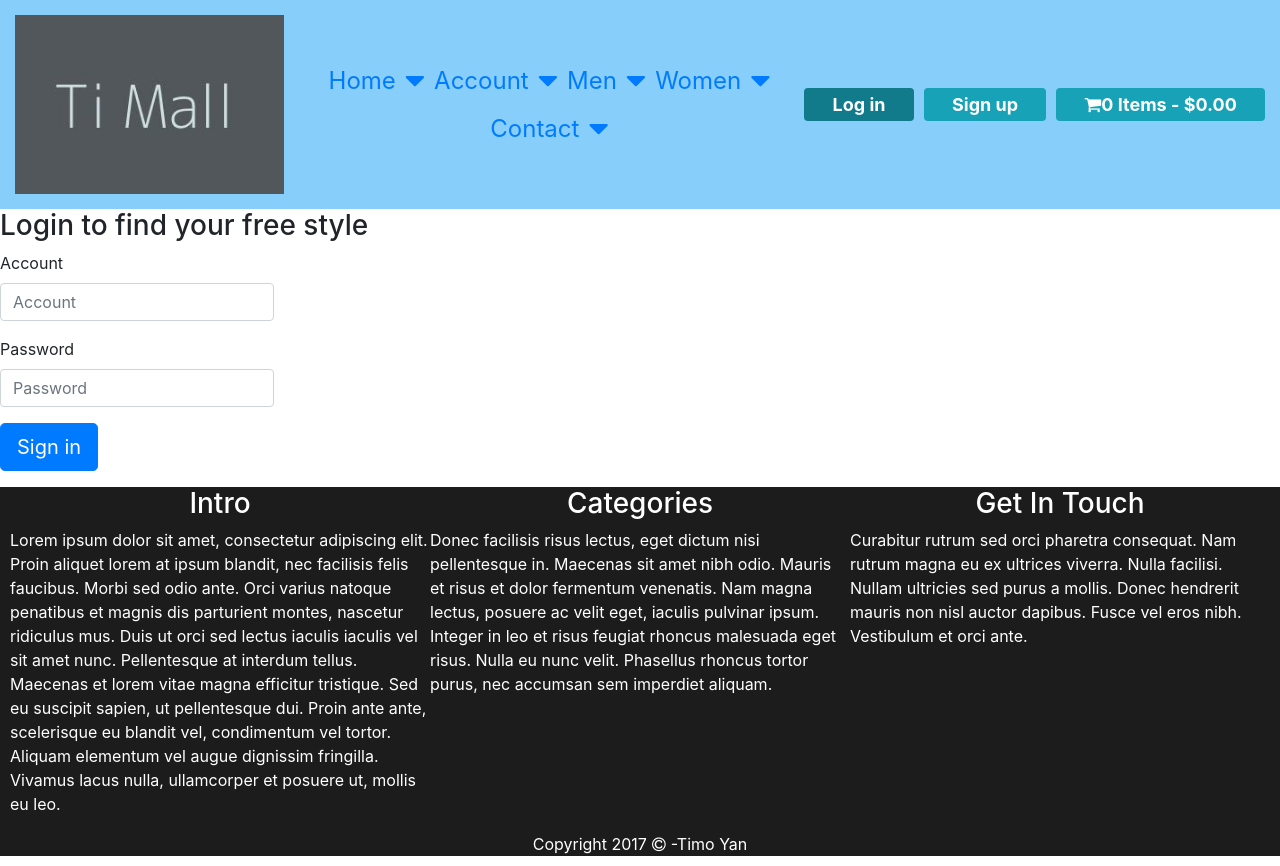
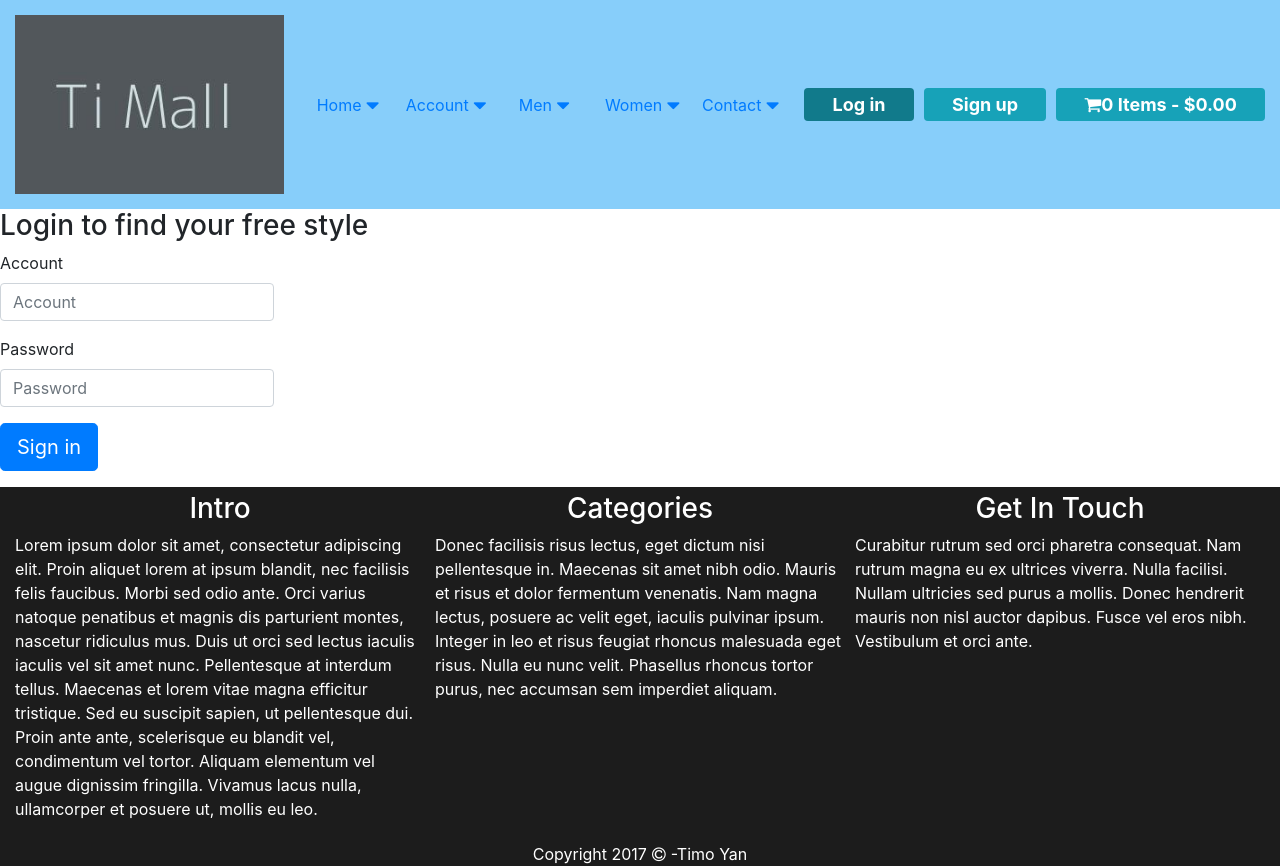
Before and after one commit to timoyan/Ng4Learning, an Angular app: page /login in a window 1280 px wide. Built offline with nearby package versions, Linux system fonts and the light colour scheme.

Commit message:
product page

```diff
--- a/src/app/app.component.scss
+++ b/src/app/app.component.scss
@@ -1,44 +1,44 @@
-header{
-    // flex:0 0 auto;
+header {
     background-color: lightskyblue;
 }
 
-main{
+main {
     flex: 1 1 auto;
     min-height: 300px;
     flex-direction: column;
 }
 
-footer{
+footer {
     background-color: #1C1C1C;
-    color:white;
+    color: white;
 }
 
 @media (min-width: 768px) {
-    header{
-        flex:0.2;
+    header {
+        flex: 0.3;
     }
-
-    main{
-        flex:1.8;
+    main {
+        flex: 1.8;
     }
-
-    section{
+    section {
         flex: 1 1 auto;
     }
-
-    footer{
+    footer {
         flex: 0 0 auto;
     }
 }
 
-@media (max-width:767px) {
-    header{
-        min-height: 100px;
-        max-height: 100px;
+@media (max-width:768px) {
+    header {
+        flex: 0.3;
     }
-
-    footer{
-        margin-top:10px;
+    main {
+        flex: 1.8;
+    }
+    section {
+        flex: 1 1 auto;
+    }
+    footer {
+        flex: 0 0 auto;
     }
 }
--- a/src/app/component/cart-modal-row/cart-modal-row.component.scss
+++ b/src/app/component/cart-modal-row/cart-modal-row.component.scss
@@ -1,33 +1,29 @@
-:host{
+:host {
     display: flex;
     flex-direction: column;
 }
 
-@media (min-width: 768px) {
-}
+@media (min-width: 768px) {}
 
-@media (max-width:767px) {
-    .cart-modal-grid-row{
+@media (max-width:768px) {
+    .cart-modal-grid-row {
         flex-direction: row;
         border-bottom: solid 1px black;
         justify-content: space-between
     }
-
-    .cart-modal-grid-row-column-name{
+    .cart-modal-grid-row-column-name {
         flex: 1.2 1.2 40%;
     }
-
-    .cart-modal-grid-row-column-amount{
+    .cart-modal-grid-row-column-amount {
         flex: 0.8 0.8 20%;
-        max-width:20%;
-        input{
+        max-width: 20%;
+        input {
             max-width: 100%;
             text-align: center;
             border-radius: 10px;
         }
     }
-
-    .cart-modal-grid-row-column-price{
+    .cart-modal-grid-row-column-price {
         flex: 1 1 40%;
     }
 }
--- a/src/app/component/cart-modal/cart-modal.component.scss
+++ b/src/app/component/cart-modal/cart-modal.component.scss
@@ -1,33 +1,28 @@
-@media (min-width: 768px) {
-}
+@media (min-width: 768px) {}
 
-@media (max-width:767px) {
-    .cart-modal-grid-container{
+@media (max-width:768px) {
+    .cart-modal-grid-container {
         flex-direction: column;
         text-align: center;
     }
-
-    .cart-modal-grid-row{
+    .cart-modal-grid-row {
         flex-direction: row;
         border-bottom: solid 1px black;
         justify-content: space-between
     }
-
-    .cart-modal-grid-row-column-name{
+    .cart-modal-grid-row-column-name {
         flex: 1.2 1.2 40%;
     }
-
-    .cart-modal-grid-row-column-amount{
+    .cart-modal-grid-row-column-amount {
         flex: 0.8 0.8 20%;
-        max-width:20%;
-        input{
+        max-width: 20%;
+        input {
             max-width: 100%;
             text-align: center;
             border-radius: 10px;
         }
     }
-
-    .cart-modal-grid-row-column-price{
+    .cart-modal-grid-row-column-price {
         flex: 1 1 40%;
     }
 }
--- a/src/app/component/login/login.component.scss
+++ b/src/app/component/login/login.component.scss
@@ -3,22 +3,19 @@
     width: 100%
 }
 
-@media (min-width: 768px) {
-}
+@media (min-width: 768px) {}
 
-@media (max-width:767px) {
-    .login-intro-container{
+@media (max-width:768px) {
+    .login-intro-container {
         justify-content: center;
     }
-
-    .login-form-container{
+    .login-form-container {
         flex-direction: column;
-        button[type="submit"]{
+        button[type="submit"] {
             align-self: center;
         }
     }
-
-    .login-form-button-container{
+    .login-form-button-container {
         flex-direction: row;
         justify-content: center;
     }
--- a/src/app/component/products-item/products-item.component.html
+++ b/src/app/component/products-item/products-item.component.html
@@ -1,10 +1,10 @@
 <div class="d-flex product-card">
     <div class="card-image-container">
         <img [src]='productData.imgurl'>
+    </div>
     <span class="product-card-name">{{productData.name}}</span>
-  </div>
     <p class="product-card-text">{{productData.description}}</p>
-  <div>
+    <div class="product-card-price">
         <span>{{productData.price | currency:'USD':true}}</span>
         <button (click)="addToCart($event);">Add Cart</button>
     </div>
--- a/src/app/component/products-item/products-item.component.scss
+++ b/src/app/component/products-item/products-item.component.scss
@@ -1,52 +1,49 @@
-:host{
-    flex:1 1 20%;
+:host {
+    flex: 1 1 20%;
 }
 
-.product-card{
+.product-card {
     flex-direction: column;
     align-items: center;
-    margin:10px 0;
-    padding:30px;
+    padding: 30px;
     background-color: gray;
+    height: 100%;
 }
 
-.card-image-container{
+.card-image-container {
     display: flex;
     flex-direction: column;
+    flex: 1;
 }
 
-.product-card-name{
-    width:100%;
+.product-card-name {
+    width: 100%;
     text-align: center;
-    background-color:#fff;
+    background-color: #fff;
     border-radius: 10px;
 }
 
-.product-card-text{
+.product-card-text {
     margin-top: 10px;
     background-color: #fff;
     border-radius: 10px;
     padding: 10px;
+    flex: 0.5;
 }
 
+.product-card-price {
+    flex: 0;
+}
 
 @media (min-width: 768px) {
-    :host{
-
-    }
-
-    .card-image-container{
-        img{
-            max-height: 20%;
+    .card-image-container {
+        img {
+            height: 100%;
         }
     }
-
-    .product-card-text{
+    .product-card-text {
         overflow-wrap: break-word;
     }
 }
 
-@media (max-width:767px) {
-
-
-}
+@media (max-width:768px) {}
--- a/src/app/component/products/products.component.scss
+++ b/src/app/component/products/products.component.scss
@@ -1,19 +1,18 @@
 :host {
     display: flex;
     width: 100%;
-
 }
 
 @media (min-width: 768px) {
-    :host{
+     :host {
         flex-direction: row;
         flex-wrap: wrap;
         justify-content: flex-start;
     }
 }
 
-@media (max-width:767px) {
-    :host{
+@media (max-width:768px) {
+     :host {
         flex-direction: column;
     }
 }
--- a/src/app/layout/footer/footer.component.scss
+++ b/src/app/layout/footer/footer.component.scss
@@ -1,40 +1,38 @@
-:host{
+:host {
     display: flex;
     flex-direction: column;
-    width:100%;
-    padding:0 10px;
+    width: 100%;
+    padding: 0 10px;
 }
 
-.footer-content-container{
+.footer-content-container {
     flex-direction: row;
     flex-wrap: wrap;
-    width:100%;
+    width: 100%;
 }
 
-.footer-content-section{
+.footer-content-section {
     flex-direction: column;
-    h3{
+    h3 {
         display: flex;
         justify-content: center;
     }
 }
 
-.footer-register-container{
-    flex:1;
+.footer-register-container {
+    flex: 1;
     justify-content: center;
     align-items: baseline;
-    .fa.fa-copyright{
-        margin:0 5px;
+    .fa.fa-copyright {
+        margin: 0 5px;
     }
 }
 
 @media (min-width: 768px) {
-    .footer-content-section{
-        flex:1 1 30%;
+    .footer-content-section {
+        flex: 1 1 30%;
+        padding: 5px;
     }
 }
 
-@media (max-width:767px) {
-
-
-}
+@media (max-width:768px) {}
--- a/src/app/layout/header/header.component.scss
+++ b/src/app/layout/header/header.component.scss
@@ -1,14 +1,15 @@
+:host {
+    width: 100%;
+    height: 100%;
+    display: flex;
+    flex-direction: row;
+    justify-content: space-between;
+}
+
 .badge.active {
     color: #fff;
     text-decoration: none;
     background-color: #117a8b;
-}
-
-:host {
-    width: 100%;
-    display: flex;
-    flex-direction: row;
-    justify-content: space-between;
 }
 
 .header-logo-container {
@@ -20,6 +21,7 @@
         height: 100%;
     }
 }
+
 .menu-container {
     display: flex;
     justify-content: center;
@@ -44,33 +46,36 @@
 }
 
 @media (min-width: 768px) {
-    .menu-container{
-        font-size:1.5rem;
+    .menu-container {
+        //font-size: 1.5rem;
     }
-    .function-container{
-        font-size:1.5rem;
+    .function-container {
+        font-size: 1.5rem;
     }
-    .desktop.header-menu{
-        display:flex;
+    .desktop.header-menu {
+        width: 100%;
+        display: flex;
         flex-direction: row;
         flex-wrap: wrap;
         justify-content: center;
-        a{
-            line-height: 3rem;
-            margin-left:10px;
-            span{
-                i{
-                    margin-left:10px;
+        align-items: center;
+        a {
+            text-align: center;
+            line-height: 2rem;
+            flex: 1 1 20%;
+            span {
+                i {
+                    margin-left: 5px;
                 }
             }
         }
     }
-    .function-container{
-        align-content:center;
+    .function-container {
+        align-content: center;
     }
 }
 
-@media (max-width:767px) {
+@media (max-width:768px) {
     .mobile.header-menu {
         flex: 1;
         height: 30%;
--- a/src/styles.scss
+++ b/src/styles.scss
@@ -1,29 +1,32 @@
 /* You can add global styles to this file, and also import other style files */
-html, body, .page-container{
+
+html,
+body,
+.page-container {
     height: 100vh;
     font-size: 16px;
 }
 
-.no-bottom-line{
+.no-bottom-line {
     border-bottom: none !important;
 }
 
-.even-active{
+.even-active {
     background-color: lightgray !important;
 }
 
-.padding-5{
-    padding:5px;
+.padding-5 {
+    padding: 5px;
 }
 
 @media (min-width: 768px) {
-    .mobile{
-        display: none;
-    }
- }
-
-@media (max-width:767px) {
-    .desktop{
+    .mobile {
         display: none;
     }
 }
+
+@media (max-width:768px) {
+    .desktop {
+        display: none;
+    }
+}
```
Lines whose indentation alone changed are shown as unchanged.
